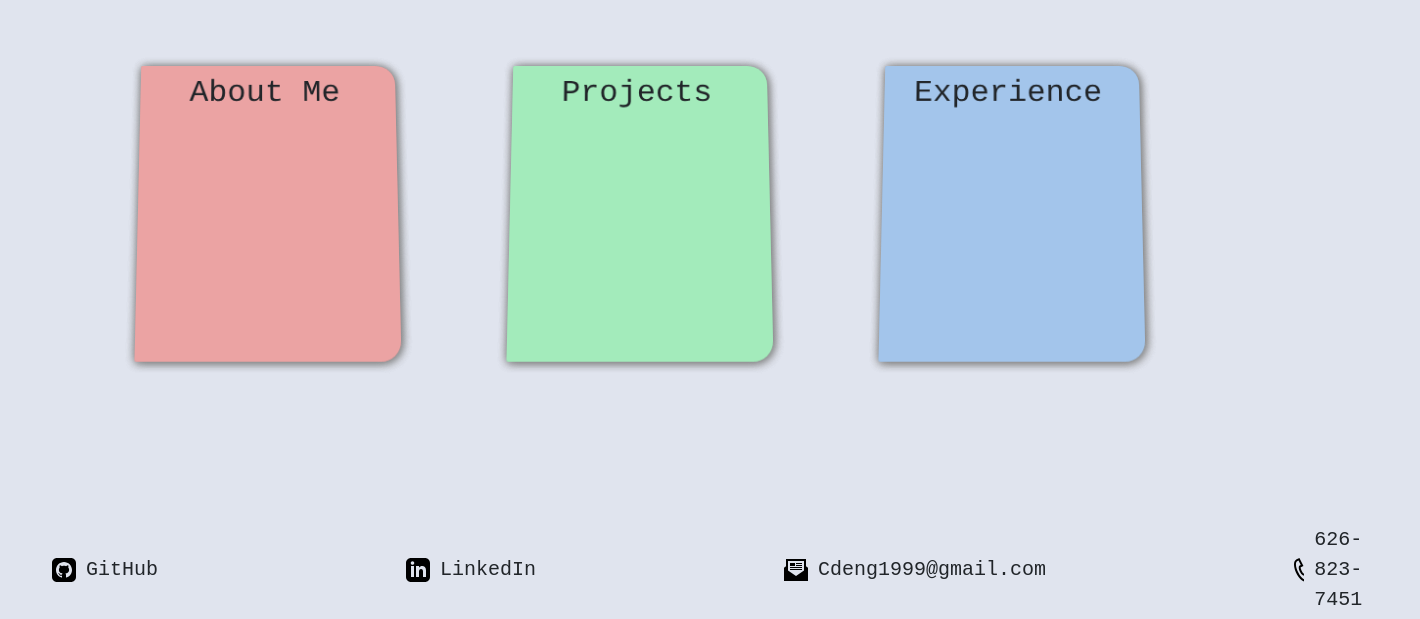
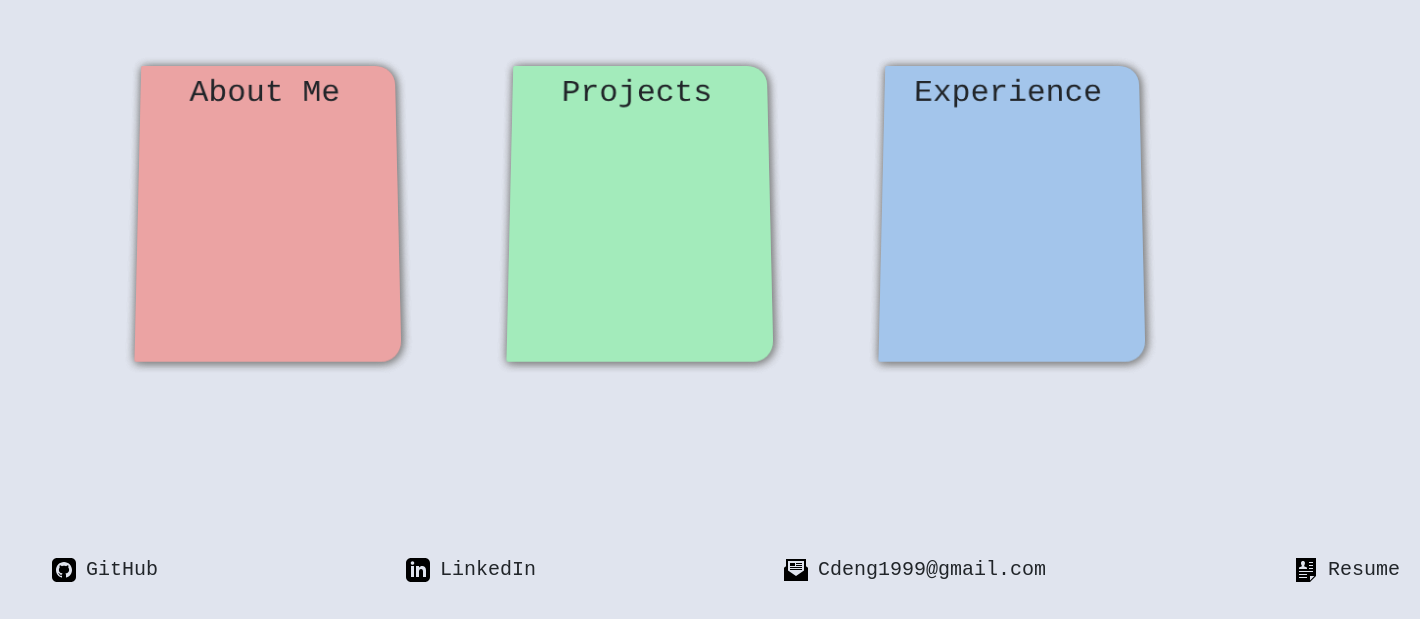
Before and after one commit to ChrisDeng1999/Library, a React (Create React App) app: page / in a window 1280 px wide. Shown: the part 264-883 px from the top of the page, 1420 px wide, since content can reach past the window. Built offline with nearby package versions, Linux system fonts and the light colour scheme; a web font is replaced by a local one.

Commit message:
added footer

```diff
--- a/src/components/Footer/index.js
+++ b/src/components/Footer/index.js
@@ -23,8 +23,8 @@ const Footer = () => {
             <svg className = "svg-foot" width="24" height="24" xmlns="http://www.w3.org/2000/svg" fill-rule="evenodd" clip-rule="evenodd"><path d="M24 23h-24v-13.275l2-1.455v-7.27h20v7.272l2 1.453v13.275zm-20-10.472v-9.528h16v9.527l-8 5.473-8-5.472zm14-.528h-12v-1h12v1zm0-3v1h-12v-1h12zm-7-1h-5v-3h5v3zm7 0h-6v-1h6v1zm0-2h-6v-1h6v1z"/></svg>
               Cdeng1999@gmail.com</a>
             <a>
-            <svg className = "svg-foot" width="24" height="24" xmlns="http://www.w3.org/2000/svg" fill-rule="evenodd" clip-rule="evenodd"><path d="M2.59 1.322l2.844-1.322 4.041 7.889-2.724 1.342c-.538 1.259 2.159 6.289 3.297 6.372.09-.058 2.671-1.328 2.671-1.328l4.11 7.932s-2.764 1.354-2.854 1.396c-.598.273-1.215.399-1.842.397-5.649-.019-12.086-10.43-12.133-17.33-.016-2.407.745-4.387 2.59-5.348zm1.93 1.274l-1.023.504c-5.294 2.762 4.177 21.185 9.648 18.686l.972-.474-2.271-4.383-1.026.501c-3.163 1.547-8.262-8.219-5.055-9.938l1.007-.498-2.252-4.398zm15.48 14.404h-1v-13h1v13zm-2-2h-1v-9h1v9zm4-1h-1v-7h1v7zm-6-1h-1v-5h1v5zm-2-1h-1v-3h1v3zm10 0h-1v-3h1v3zm-12-1h-1v-1h1v1z"/></svg>
-              626-823-7451</a>
+            <svg width="24" height="24" xmlns="http://www.w3.org/2000/svg" fill-rule="evenodd" clip-rule="evenodd"><path d="M22 0h-20v24h14l6-6v-18zm-6 18h4.36l-4.36 4.385v-4.385zm-3 1h-8v1h8v-1zm0-3h-8v1h8v-1zm6-2v-1h-14v1h14zm-7.059-4.968c-1.147-.265-2.214-.497-1.697-1.473 1.573-2.97.417-4.559-1.244-4.559-1.694 0-2.821 1.65-1.244 4.559.532.982-.575 1.214-1.697 1.473-1.024.237-1.062.745-1.059 1.635l.001.333h7.997l.001-.323c.004-.896-.03-1.407-1.058-1.645zm7.059.968h-4v1h4v-1zm0-2v-1h-4v1h4zm0-4h-4v1h4v-1z"/></svg>
+              Resume</a>
         </div>
       </div>
     </div>
```
